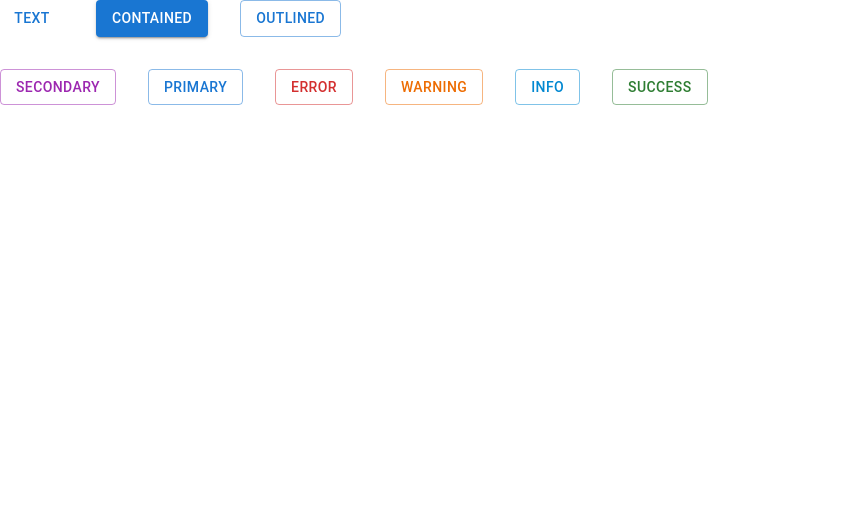
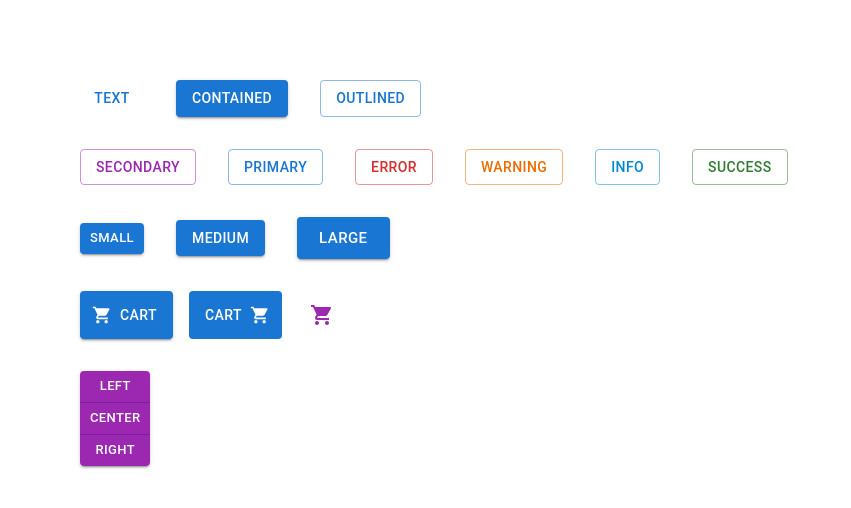
Before and after one commit to jomkv/mui-demo, a React (Create React App) app: page / in a window 1280 px wide. Shown: the top 508 px of the page, without its empty margins (0-851 px from the left). Built offline with nearby package versions, Linux system fonts and the light colour scheme.

Commit message:
feat: used button props and button groups

```diff
--- a/package.json
+++ b/package.json
@@ -5,6 +5,7 @@
   "dependencies": {
     "@emotion/react": "^11.11.1",
     "@emotion/styled": "^11.11.0",
+    "@mui/icons-material": "^5.14.9",
     "@mui/material": "^5.14.10",
     "@testing-library/jest-dom": "^5.17.0",
     "@testing-library/react": "^13.4.0",
--- a/src/App.css
+++ b/src/App.css
@@ -1,5 +1,5 @@
 .App {
-  text-align: center;
+  padding: 5rem;
 }
 
 .App-logo {
--- a/src/components/MuiButton.tsx
+++ b/src/components/MuiButton.tsx
@@ -1,4 +1,5 @@
-import { Button, Stack } from "@mui/material"
+import { Button, Stack, IconButton, ButtonGroup } from "@mui/material"
+import ShoppingCartIcon from '@mui/icons-material/ShoppingCart'
 
 export const MuiButton = () => {
   return (
@@ -16,6 +17,29 @@ export const MuiButton = () => {
         <Button variant="outlined" color="info">info</Button>
         <Button variant="outlined" color="success">success</Button>
       </Stack>
+      <Stack display="block" spacing={4} direction="row">
+        <Button variant="contained" size="small">Small</Button>
+        <Button variant="contained" size="medium">Medium</Button>
+        <Button variant="contained" size="large">Large</Button>
+      </Stack>
+      <Stack spacing={2} direction="row">
+        <Button variant="contained" startIcon={<ShoppingCartIcon />} disableRipple onClick={() => alert("cliccccck")}>
+          Cart
+        </Button>
+        <Button variant="contained" endIcon={<ShoppingCartIcon />} disableElevation>
+          Cart
+        </Button>
+        <IconButton aria-label="send" color="secondary" size="large">
+          <ShoppingCartIcon />
+        </IconButton>
+      </Stack>
+      <Stack direction="row">
+        <ButtonGroup variant="contained" color="secondary" size="small" orientation="vertical" aria-label="alignment button group">
+          <Button>Left</Button>
+          <Button disableRipple>Center</Button>
+          <Button>Right</Button>
+        </ButtonGroup>
+      </Stack>
     </Stack>
 
   )
```
Also changed, not shown: 1 other file (tests, documents, lock files or other folders).
